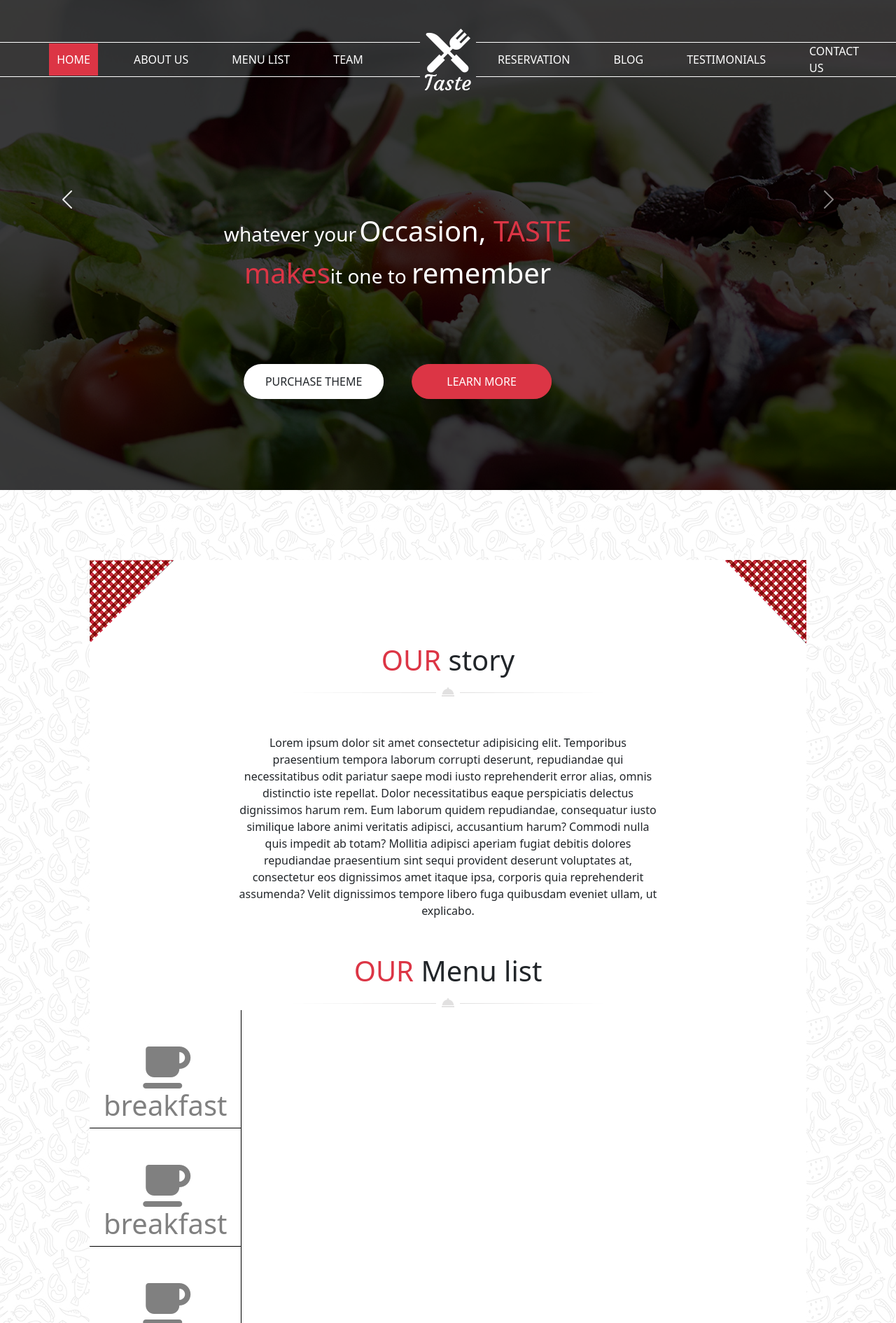
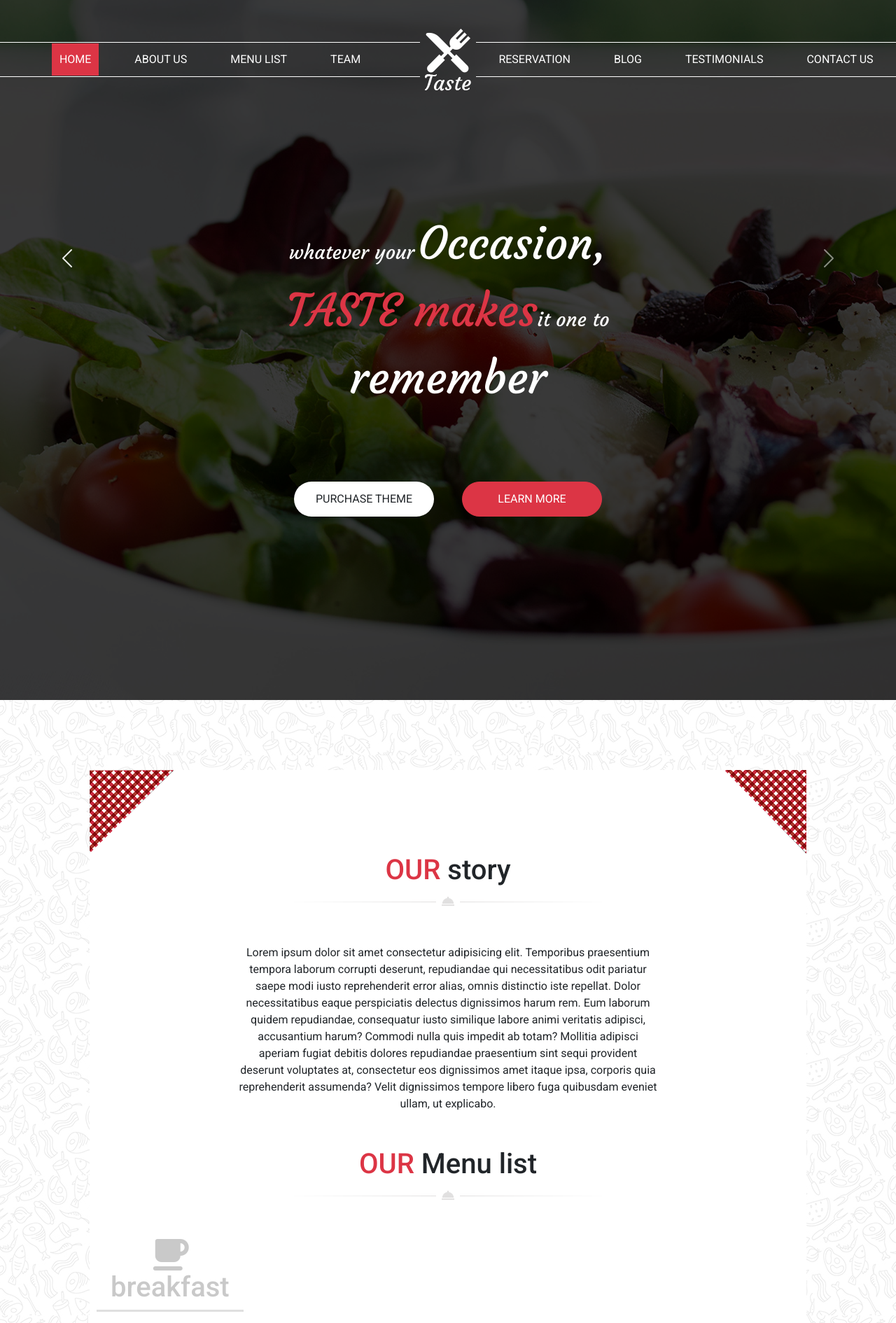
Before and after one commit to Cocquibus/git_bootstrap_les_chefs_14, a website: page index.html in a window 1280 px wide. Shown: the top 1890 px of the page at 70% size. Drawn offline with nearby package versions, Linux system fonts and the light colour scheme.

Commit message:
correction header + section1

```diff
--- a/index.html
+++ b/index.html
@@ -41,7 +41,7 @@
             </nav>
         </div>
         <!--carousel du header-->
-        <div id="carouselExampleIndicators" class="carousel slide" data-bs-ride="carousel">
+        <div id="carouselExampleIndicators" class="carousel slide policecarousel" data-bs-ride="carousel">
             <div class="carousel-inner">
                 <div class="carousel-item active">
                     <div class="text-white text-center d-flex justify-content-center">
@@ -146,25 +146,25 @@
                     <div class="lienfa d-flex flex-column">
                         <label for="premier">
                             <div class="d-flex flex-column align-items-center text-center pt-5 fabord">
-                                <i class="fa-solid fa-mug-saucer fa-4x"></i>
+                                <i class="fa-solid fa-mug-saucer fa-3x"></i>
                                 <h1>breakfast</h1>
                             </div>
                         </label>
                         <label for="deuxieme">
                             <div class="d-flex flex-column align-items-center text-center pt-5 fabord">
-                                <i class="fa-solid fa-mug-saucer fa-4x"></i>
+                                <i class="fa-solid fa-mug-saucer fa-3x"></i>
                                 <h1>breakfast</h1>
                             </div>
                         </label>
                         <label for="troisieme">
                             <div class="d-flex flex-column align-items-center text-center pt-5 fabord">
-                                <i class="fa-solid fa-mug-saucer fa-4x"></i>
+                                <i class="fa-solid fa-mug-saucer fa-3x"></i>
                                 <h1>breakfast</h1>
                             </div>
                         </label>
                         <label for="quatrieme">
                             <div class="d-flex flex-column align-items-center text-center pt-5 fabord">
-                                <i class="fa-solid fa-mug-saucer fa-4x"></i>
+                                <i class="fa-solid fa-mug-saucer fa-3x"></i>
                                 <h1>breakfast</h1>
                             </div>
                         </label>
--- a/src/sass/_font.sass
+++ b/src/sass/_font.sass
@@ -0,0 +1,4 @@
+@import url('https://fonts.googleapis.com/css2?family=Courgette&family=Roboto:ital,wght@0,100;0,300;0,400;0,500;0,900;1,100;1,300;1,400;1,500;1,700&display=swap')
+
+body
+    font-family: 'Roboto', sans-serif
--- a/src/sass/modules/_header.sass
+++ b/src/sass/modules/_header.sass
@@ -1,6 +1,10 @@
 body
     margin: 0px
     padding: 0px
+.policecarousel
+    font-family: 'Courgette', cursive
+    .fs-1
+        font-size: 4em !important
 nav
     padding: 40px 0px
     ul
@@ -27,8 +31,9 @@ header
     background-color: rgba(0, 0, 0, 0.774)
     background-blend-mode: darken
     background-position: center center
-    height: 700px
+    height: 1000px
     .btnnav
+        font-family: 'Roboto', sans-serif
         width: 200px
         margin: 0px 20px
         border-radius: 30px
--- a/src/sass/modules/_section1.sass
+++ b/src/sass/modules/_section1.sass
@@ -19,15 +19,16 @@ input
     .ecart
         padding: 30px 0px
     .fabord
-        border-bottom: 1px solid black
-        border-right: 1px solid black
+        border-bottom: 3px solid #00000020
         padding: 0px 20px
+        margin: 0px 0px 0px 10px
     .plat1, .plat2, .plat3, .plat4
         display: none
+        border-left: 3px solid #00000020
     .lienfa
         label
             text-decoration: none
-            color: grey
+            color: #00000036
             &:hover
                 color: rgb(199, 70, 70)
                 border-right: 4px solid rgb(199, 70, 70)
--- a/src/sass/modules/_style.sass
+++ b/src/sass/modules/_style.sass
@@ -1,4 +1,5 @@
 @import '../../../public/css/mini.css'
+@import '../_font.sass'
 @import 'icons.sass'
 @import '_header.sass'
 @import '_footer.sass'
```
Also changed, not shown: public/css/app.css, 1 other file.
